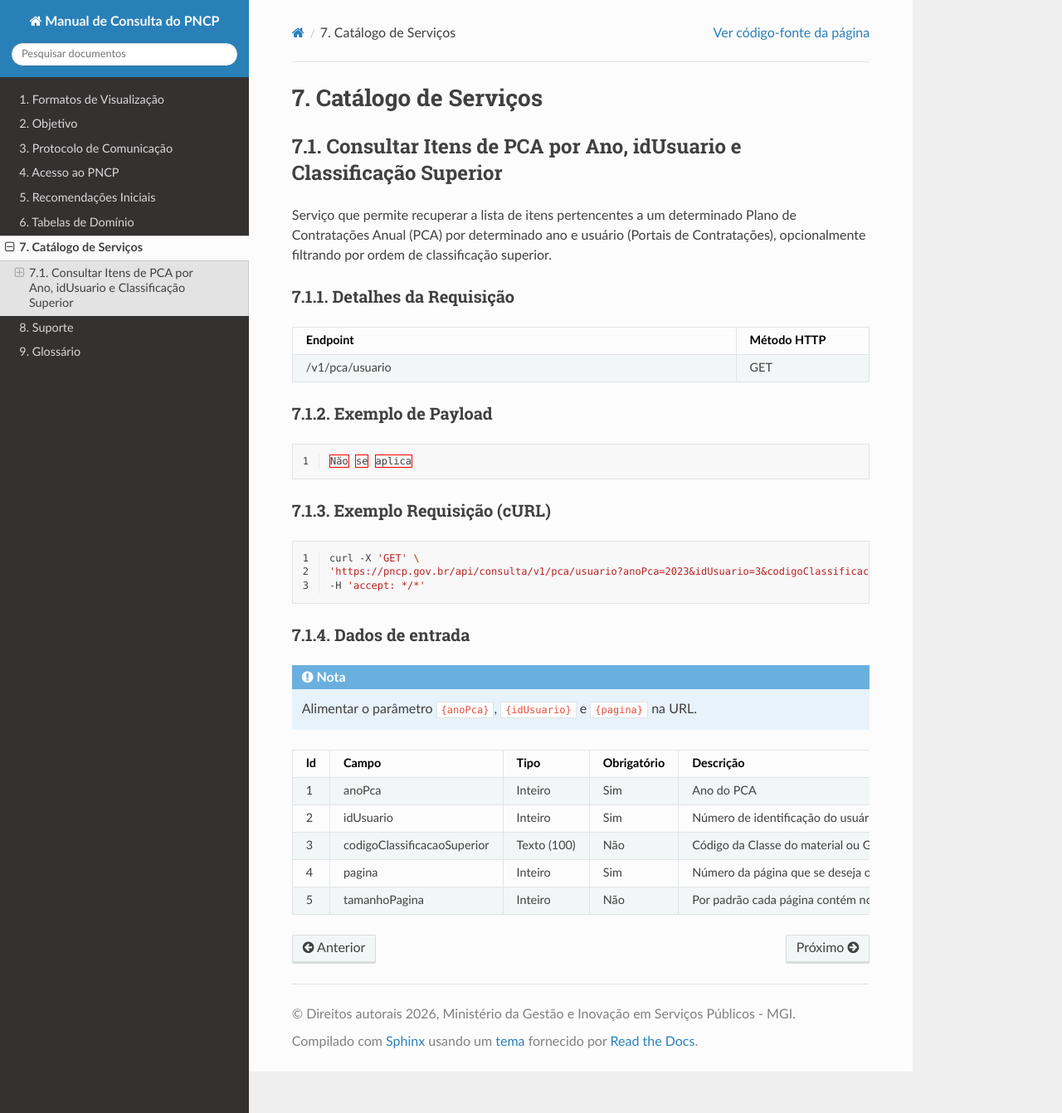
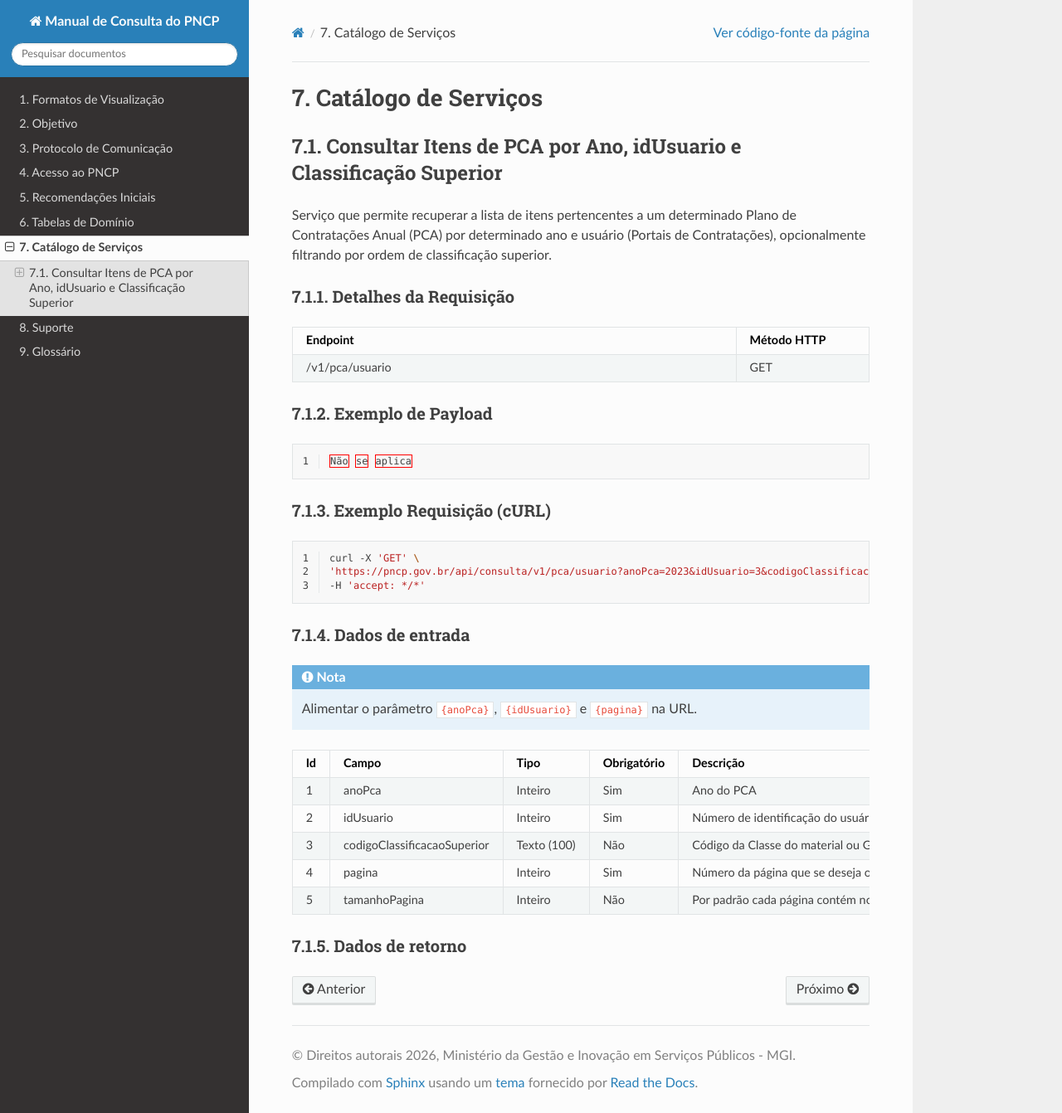
Before and after one commit to sofiaestrelab/Manual-de-Consulta-do-PNCP, a Sphinx documentation site: the page built from docs/source/catalogo_de_servicos.rst, in a window 1280 px wide and 1342 px high. Shown: the whole window at 83% size. Built offline with Sphinx 7.4.7 and the Read the Docs theme 3.1.0, drawn with Linux system fonts in a browser that asks for light colours.

Commit message:
Add return data section in catalogo_de_servicos
Add section for return data in service catalog

```diff
--- a/docs/source/catalogo_de_servicos.rst
+++ b/docs/source/catalogo_de_servicos.rst
@@ -85,3 +85,6 @@ Dados de entrada
      - Inteiro
      - Não
      - Por padrão cada página contém no máximo 500 registros, no entanto o tamanho de registros em cada página pode ser ajustado (até o limite de 500 registros) com vistas a tornar a entrega de dados mais rápida.
+
+Dados de retorno
+~~~~~~~~~~~~~~~~
```
